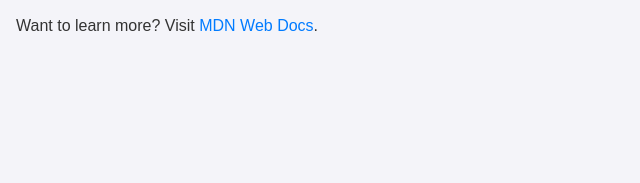
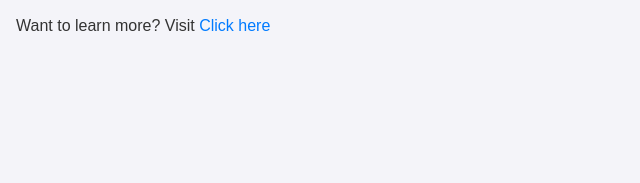
Before and after one commit to dyannahwann/myportfolio, a plain HTML site: page index.html in a window 1280 px wide. Shown: the part 393-576 px from the top of the page, 0-640 px from the left. Drawn offline with Linux system fonts and the light colour scheme.

Commit message:
Update index.html

```diff
--- a/index.html
+++ b/index.html
@@ -54,7 +54,7 @@
             <li>Responsive design with simple CSS.</li>
             <li>Semantic HTML structure.</li>
         </ul>
-       <p>Want to learn more? Visit <a href="https://www.canva.com/design/DAGYbBwxHtw/xVx5PK3YaLw1N1PE9tIGlA/view?utm_content=DAGYbBwxHtw&utm_campaign=designshare&utm_medium=link2&utm_source=uniquelinks&utlId=h715a0066f0">MDN Web Docs</a>.</p>
+       <p>Want to learn more? Visit <a href="https://www.canva.com/design/DAGYbBwxHtw/mir4whwqss1xx89pUuOqdA/edit?utm_content=DAGYbBwxHtw&utm_campaign=designshare&utm_medium=link2&utm_source=sharebutton" target="_blank">Click here</a></p>
     </main>
     <footer>
         &copy; 2025 My Simple Page. All rights reserved.
```
